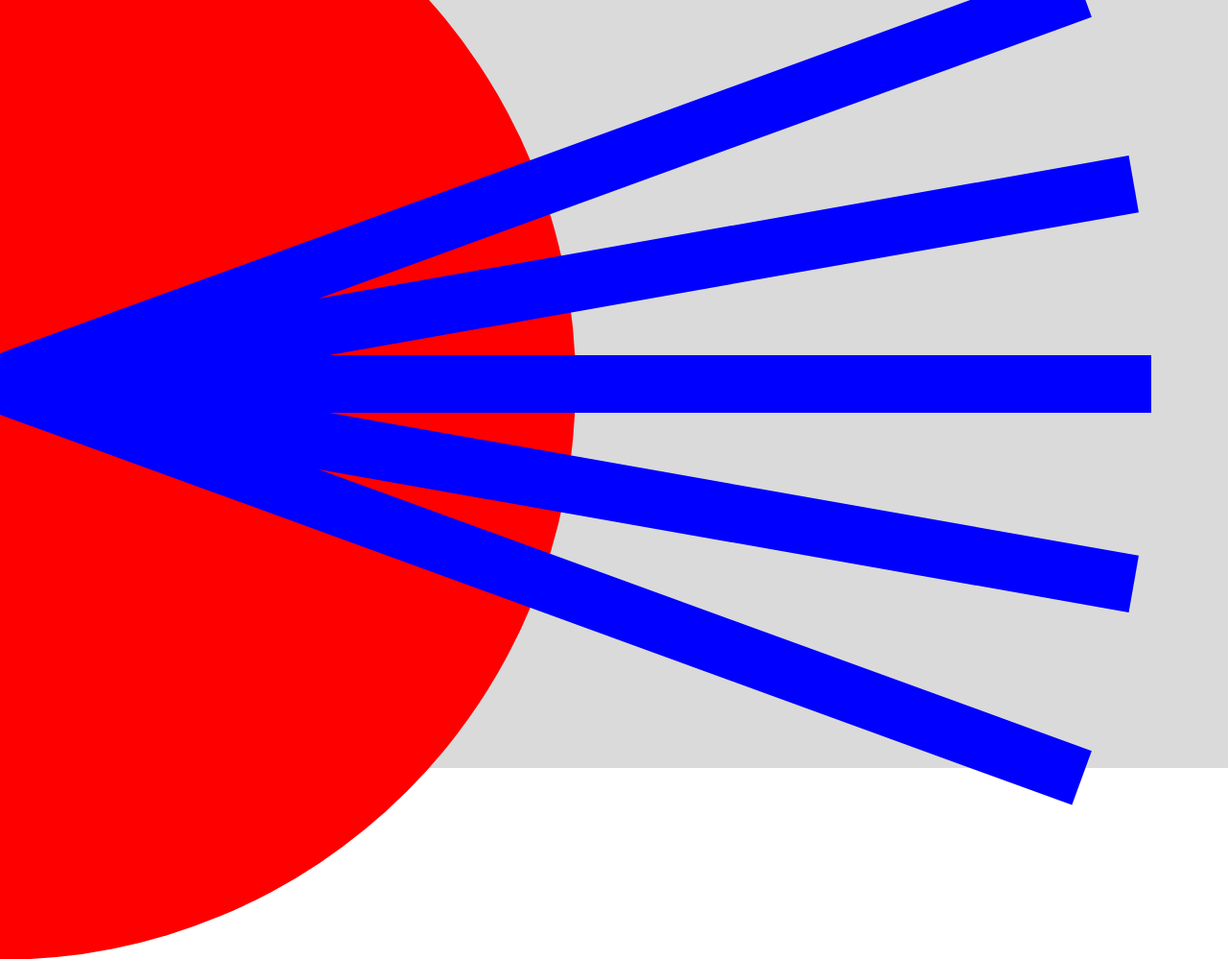
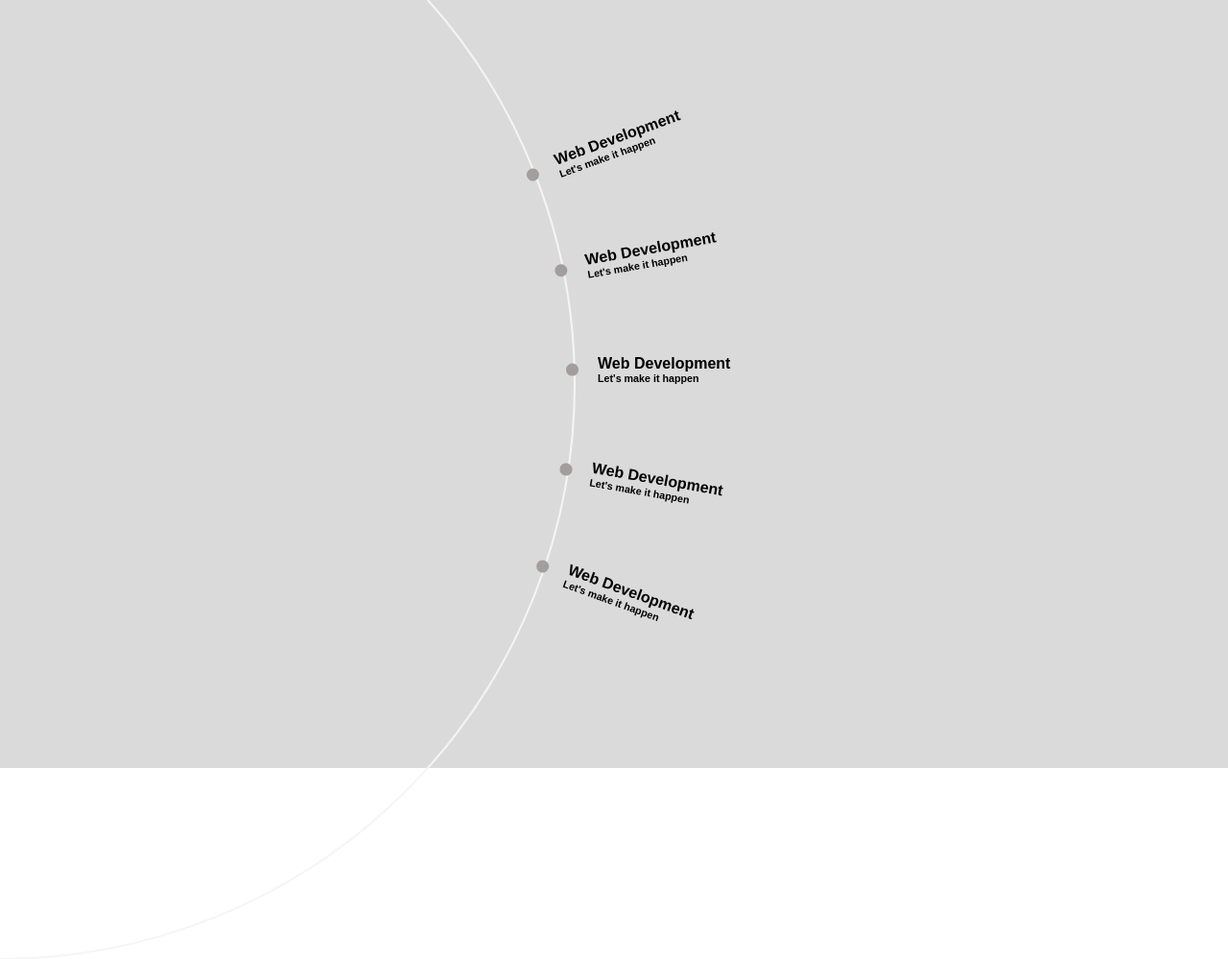
Before and after one commit to helloabdulqudoos/Spinner, a plain HTML site: page index.html in a window 1280 px wide. Shown: the whole page at 96% size. Drawn offline with Linux system fonts and the light colour scheme.

Commit message:
container config done

```diff
--- a/index.html
+++ b/index.html
@@ -10,13 +10,50 @@
     <div id="main">
         <div id="circle">
             <div class="stripe str1">
-                <div class="first"></div>
-                <div class="sec">f</div>
+                <div class="first">
+                    <div class="smcircle"></div>
+                </div>
+                <div class="sec">
+                    <h4>Web Development</h4>
+                    <h6>Let's make it happen</h6>
+                </div>
             </div>
-            <div class="stripe str2"></div>
-            <div class="stripe str3"></div>
-            <div class="stripe str4"></div>
-            <div class="stripe str5"></div>
+            <div class="stripe str2">
+                <div class="first">
+                    <div class="smcircle"></div>
+                </div>
+                <div class="sec">
+                    <h4>Web Development</h4>
+                    <h6>Let's make it happen</h6>
+                </div>
+            </div>
+            <div class="stripe str3">
+                <div class="first">
+                    <div class="smcircle"></div>
+                </div>
+                <div class="sec">
+                    <h4>Web Development</h4>
+                    <h6>Let's make it happen</h6>
+                </div>
+            </div>
+            <div class="stripe str4">
+                <div class="first">
+                    <div class="smcircle"></div>
+                </div>
+                <div class="sec">
+                    <h4>Web Development</h4>
+                    <h6>Let's make it happen</h6>
+                </div>
+            </div>
+            <div class="stripe str5">
+                <div class="first">
+                    <div class="smcircle"></div>
+                </div>
+                <div class="sec">
+                    <h4>Web Development</h4>
+                    <h6>Let's make it happen</h6>
+                </div>
+            </div>
         </div>
     </div>
     <script src="script.js"></script>
--- a/style.css
+++ b/style.css
@@ -3,7 +3,6 @@
     padding: 0;
     box-sizing: border-box;
     font-family: Arial, Helvetica, sans-serif;
-    color: #fff;
 }
 html, body{
 height: 100%;
@@ -22,17 +21,18 @@ width: 100%;
     border-radius: 50%;
     width: 150vh;
     height: 150vh;
-    background-color: red ;
+    border: 2px solid #f5f5f5;
 }
 .stripe{
     position: absolute;
+    display: flex;
     top: 50%;
     left: 50%;
     transform: translate(0%,-50%) ;
     width: 100%;
     height: 60px;
     transform-origin: 0% 50%;
-    background-color: blue;
+
 }
 .str1{
     transform: translate(0%,-50%) rotate(-20deg);
@@ -46,3 +46,33 @@ width: 100%;
 .str5{
     transform: translate(0%,-50%) rotate(20deg);
 }
+.first{
+    width: 50%;
+    height: 100%;
+    position: relative;
+
+}
+.smcircle{
+    position:absolute ;
+    right: -.25vw ;
+    top: 50%;
+    transform: translate(0,-50%);
+    border-radius:50% ;
+    height: 1vw;
+    width: 1vw;
+    background-color:rgb(163, 157, 157) ;
+    margin-top: -15px;
+    margin-right: -27px;
+}
+.sec{
+    width: 50%;
+    height: 100%;
+    margin-left: 50px;
+.sec h4{
+    font-size: 2vw;
+}
+.sec h6{
+    font-size: 1vw;
+    opacity: .5;
+    font-weight: 500;
+}
```
